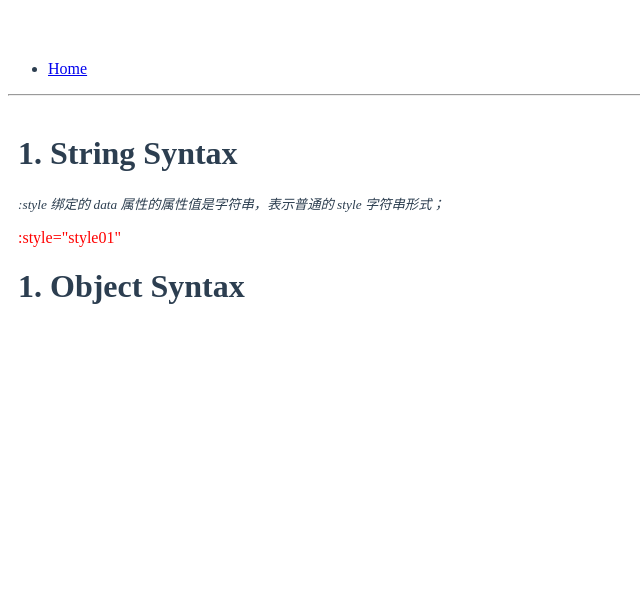
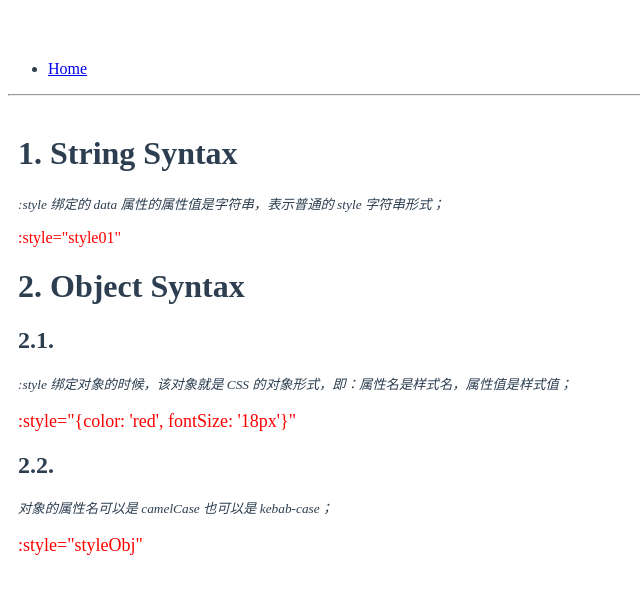
Before and after one commit to luotaoyeah/learning-vue, a Vue app: page /#/guide/style in a window 1280 px wide. Shown: the top 594 px of the page, without its empty margins (0-640 px from the left). Built offline with nearby package versions, Linux system fonts and the light colour scheme.

Commit message:
style binding: object syntax

```diff
--- a/src/doc/guide/class-and-style/style/style-object.vue
+++ b/src/doc/guide/class-and-style/style/style-object.vue
@@ -1,12 +1,37 @@
 <template>
   <div>
-    <h1>1. Object Syntax</h1>
+    <h1>2. Object Syntax</h1>
+    <h2>2.1. </h2>
+    <p>
+      <small>
+        <i>
+          :style 绑定对象的时候，该对象就是 CSS 的对象形式，即：属性名是样式名，属性值是样式值；
+        </i>
+      </small>
+    </p>
+    <p :style="{color: 'red', fontSize: '18px'}">
+      :style="{color: 'red', fontSize: '18px'}"
+    </p>
+    <h2>2.2. </h2>
+    <p>
+      <small>
+        <i>
+          对象的属性名可以是 camelCase 也可以是 kebab-case；
+        </i>
+      </small>
+    </p>
+    <p :style="styleObj">:style="styleObj"</p>
   </div>
 </template>
 <script>
 export default {
   data() {
-    return {};
+    return {
+      styleObj: {
+        color: "red",
+        "font-size": "18px"
+      }
+    };
   }
 };
 </script>
```
